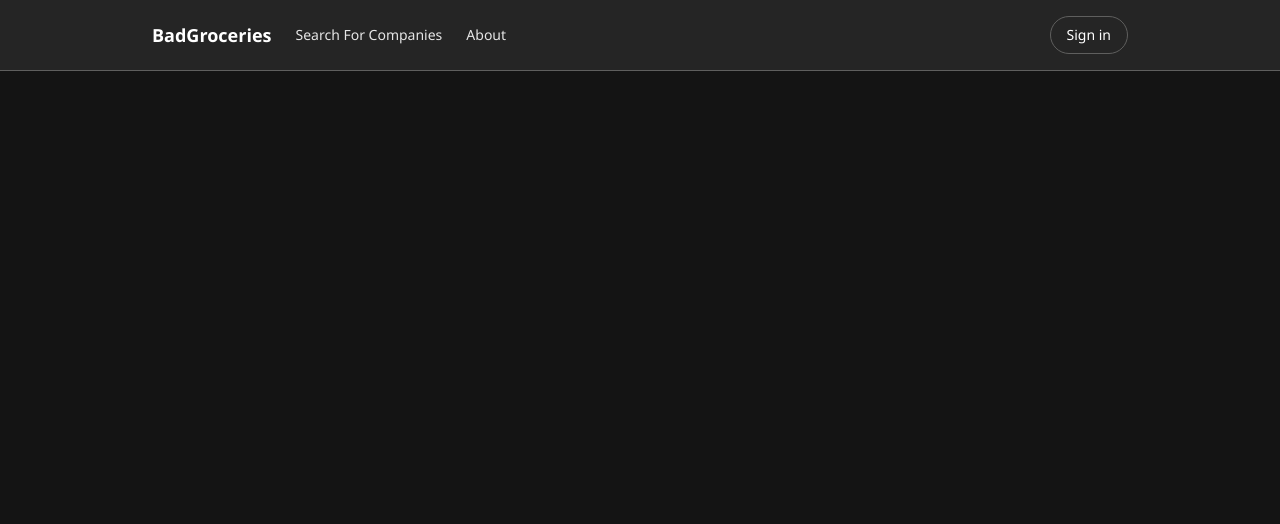
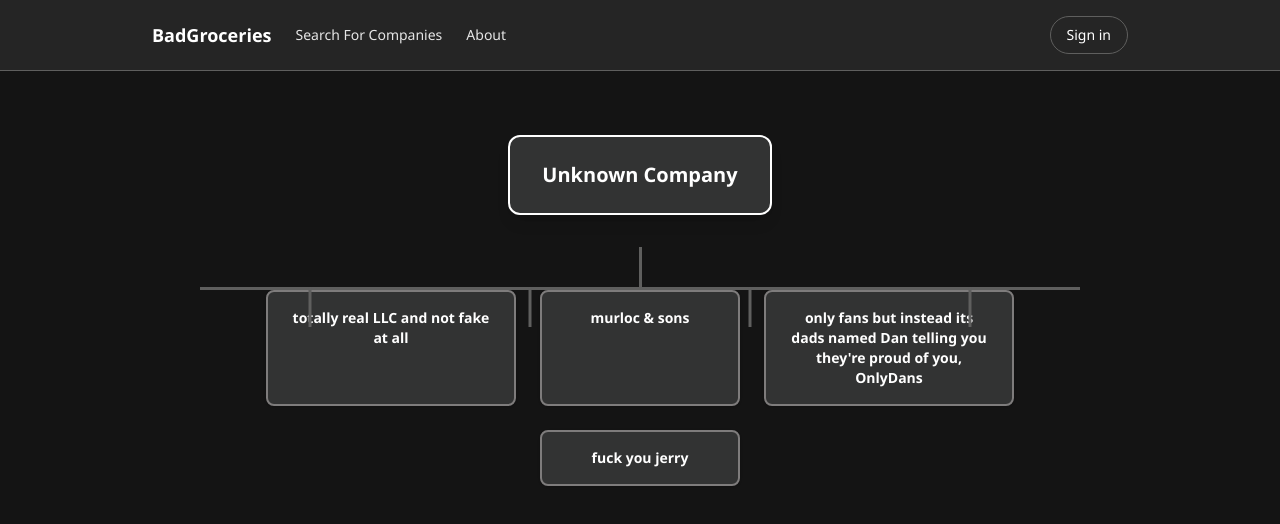
Before and after one commit to Tony-Passavanti/BadGroceries, a Next.js app: page /viewgraph in a window 1280 px wide. Shown: the top 524 px of the page. Built offline with nearby package versions, Linux system fonts and the light colour scheme; no server answers.

Commit message:
daddy claude fixed it

```diff
--- a/app/viewgraph/page.tsx
+++ b/app/viewgraph/page.tsx
@@ -9,13 +9,14 @@ const STUB_SUBSIDIARIES = [
   { name: "fuck you jerry" }
 ];
 
-export default function Viewgraph({ searchParams }: { searchParams: {heading?: string } }) {
+export default async function Viewgraph({ searchParams }: { searchParams: Promise<{heading?: string }> }) {
+    const params = await searchParams;
     return (
         <main>
-            {/* <ViewSubsidiaryTree
-                companyName={searchParams.heading || 'Unknown Company'}
+            <ViewSubsidiaryTree
+                companyName={params.heading || 'Unknown Company'}
                 subsidiaries={ STUB_SUBSIDIARIES }
-            /> */}
+            />
         </main>
     );
 }
--- a/components/searchForCompany.tsx
+++ b/components/searchForCompany.tsx
@@ -63,7 +63,7 @@ export default function HomePage() {
       {data && data.length > 0 && (
         <div className="mt-5 space-y-4">
           {data.map((item: any, i: number) => (
-            <Link href={{pathname: '/viewgraph', query: {heading: item?.companyName}}} key={i}>
+            <Link href={`/viewgraph?heading=${encodeURIComponent(item?.companyName || '')}`} key={i}>
               <div className="company-clickable border border-border rounded-lg p-4 bg-bg-panel cursor-pointer hover:bg-hover transition-colors">
                 <strong className="text-xl text-text-bright">{item.companyName}</strong>
                 <ul className="mt-2 text-text-primary">
--- a/components/viewSubsidiaryTree.tsx
+++ b/components/viewSubsidiaryTree.tsx
@@ -11,10 +11,8 @@ interface ViewSubsidiaryTreeProps {
   subsidiaries: Subsidiary[];
 }
 
-export default function ViewSubsidiaryTree({
-  companyName,
-  subsidiaries
-}: ViewSubsidiaryTreeProps) {
+export default function ViewSubsidiaryTree( { companyName, subsidiaries } : ViewSubsidiaryTreeProps)
+{
   return (
     <div className="flex flex-col items-center p-8 gap-8">
       {/* parent company */}
@@ -72,8 +70,3 @@ export default function ViewSubsidiaryTree({
     </div>
   );
 }
-
-// works normally in TypeScript
-localStorage.setItem("username", "Logan");
-const name = localStorage.getItem("username");
-console.log(name);
```
Also changed, not shown: 2 other files (tests, documents, lock files or other folders).
